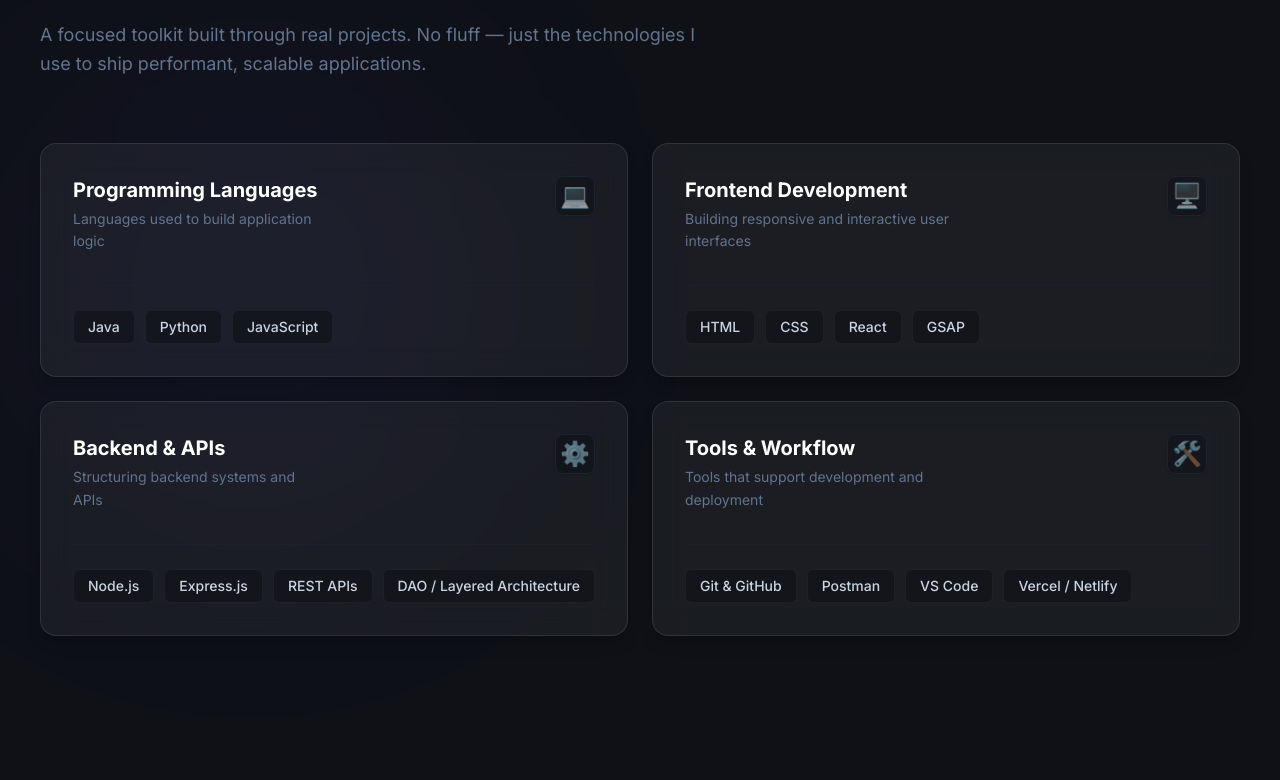
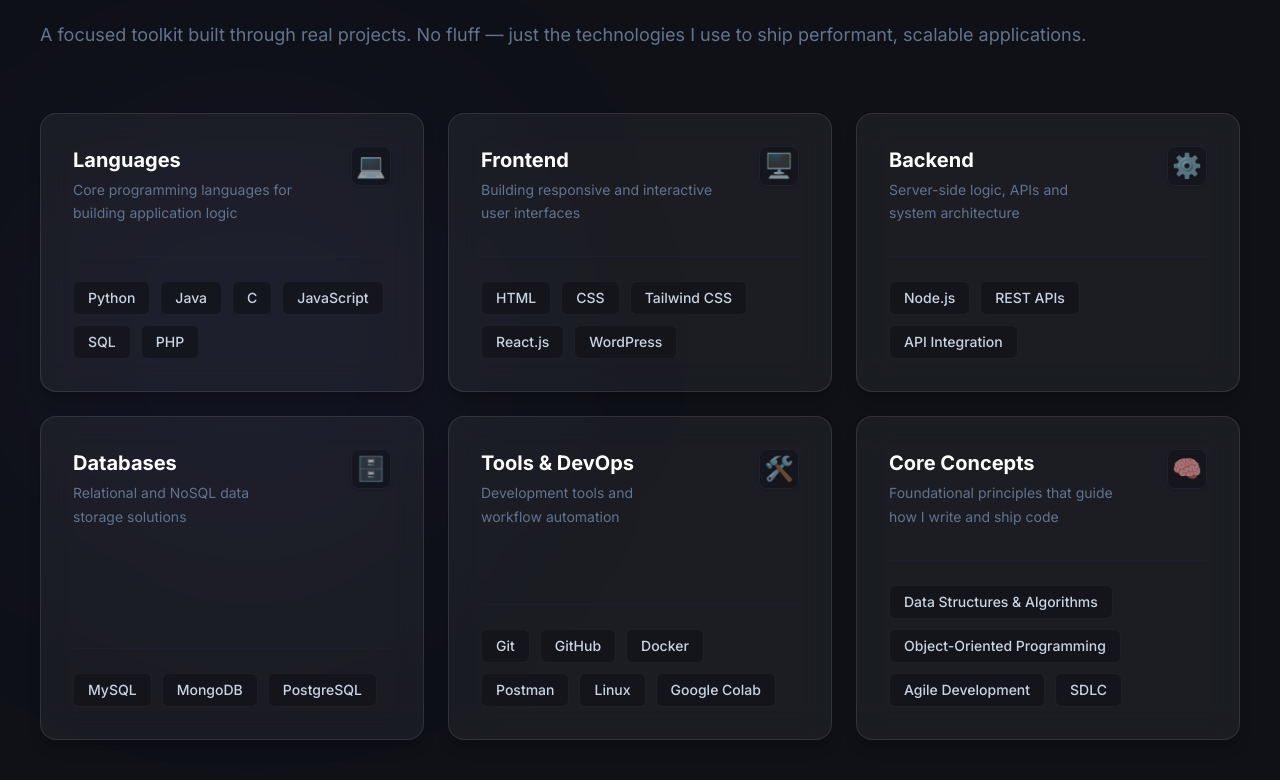
Before and after one commit to Hemant-Mhalsekar/Hemant-Portfolio, a React (Vite) app: page / in a window 1280 px wide. Shown: the part 1800-2580 px from the top of the page. Built offline with nearby package versions, Linux system fonts and the light colour scheme.

Commit message:
made major changes

```diff
--- a/package.json
+++ b/package.json
@@ -10,6 +10,7 @@
     "preview": "vite preview"
   },
   "dependencies": {
+    "@emailjs/browser": "^4.4.1",
     "gsap": "^3.14.2",
     "lenis": "^1.3.18",
     "react": "^19.2.0",
--- a/src/data/skills.js
+++ b/src/data/skills.js
@@ -1,49 +1,78 @@
+// Simple Icons slugs: https://simpleicons.org
 export const skills = [
   {
     id: 1,
-    category: "Programming Languages",
-    description: "Languages used to build application logic",
+    category: "Languages",
+    description: "Core programming languages for building application logic",
     icon: "💻",
     items: [
-      "Java",
-      "Python",
-      "JavaScript",
+      { label: "Python",     icon: "python" },
+      { label: "Java",       icon: "openjdk" },
+      { label: "C",          icon: "c" },
+      { label: "JavaScript", icon: "javascript" },
+      { label: "SQL",        icon: null },
+      { label: "PHP",        icon: "php" },
     ],
   },
   {
     id: 2,
-    category: "Frontend Development",
+    category: "Frontend",
     description: "Building responsive and interactive user interfaces",
     icon: "🖥️",
     items: [
-      "HTML",
-      "CSS",
-      "React",
-      "GSAP",
+      { label: "HTML",         icon: "html5" },
+      { label: "CSS",          icon: "css3" },
+      { label: "Tailwind CSS", icon: "tailwindcss" },
+      { label: "React.js",     icon: "react" },
+      { label: "WordPress",    icon: "wordpress" },
     ],
   },
   {
     id: 3,
-    category: "Backend & APIs",
-    description: "Structuring backend systems and APIs",
+    category: "Backend",
+    description: "Server-side logic, APIs and system architecture",
     icon: "⚙️",
     items: [
-      "Node.js",
-      "Express.js",
-      "REST APIs",
-      "DAO / Layered Architecture",
+      { label: "Node.js",         icon: "nodedotjs" },
+      { label: "REST APIs",       icon: null },
+      { label: "API Integration", icon: null },
     ],
   },
   {
     id: 4,
-    category: "Tools & Workflow",
-    description: "Tools that support development and deployment",
+    category: "Databases",
+    description: "Relational and NoSQL data storage solutions",
+    icon: "🗄️",
+    items: [
+      { label: "MySQL",      icon: "mysql" },
+      { label: "MongoDB",    icon: "mongodb" },
+      { label: "PostgreSQL", icon: "postgresql" },
+    ],
+  },
+  {
+    id: 5,
+    category: "Tools & DevOps",
+    description: "Development tools and workflow automation",
     icon: "🛠️",
     items: [
-      "Git & GitHub",
-      "Postman",
-      "VS Code",
-      "Vercel / Netlify",
+      { label: "Git",          icon: "git" },
+      { label: "GitHub",       icon: "github" },
+      { label: "Docker",       icon: "docker" },
+      { label: "Postman",      icon: "postman" },
+      { label: "Linux",        icon: "linux" },
+      { label: "Google Colab", icon: "googlecolab" },
+    ],
+  },
+  {
+    id: 6,
+    category: "Core Concepts",
+    description: "Foundational principles that guide how I write and ship code",
+    icon: "🧠",
+    items: [
+      { label: "Data Structures & Algorithms", icon: null },
+      { label: "Object-Oriented Programming",  icon: null },
+      { label: "Agile Development",            icon: null },
+      { label: "SDLC",                         icon: null },
     ],
   },
 ];
--- a/src/index.css
+++ b/src/index.css
@@ -23,6 +23,23 @@
     color: #f1f5f9;
     -webkit-font-smoothing: antialiased;
     -moz-osx-font-smoothing: grayscale;
+    /* Prevent awkward single-word lines */
+    overflow-wrap: break-word;
+    word-break: normal;
+  }
+
+  /* Headings: balance avoids widowed short words at line end */
+  h1, h2, h3, h4, h5, h6 {
+    text-wrap: balance;
+    overflow-wrap: break-word;
+    line-height: 1.2;
+  }
+
+  /* Paragraphs: 'pretty' mode prevents 1-2 word orphan lines */
+  p, li {
+    text-wrap: pretty;
+    overflow-wrap: break-word;
+    line-height: 1.7;
   }
 
   * {
@@ -52,12 +69,25 @@
   }
 
   .section-padding {
-    padding: 6rem 1.5rem;
+    padding: 3rem 1.25rem;
+  }
+
+  @media (min-width: 640px) {
+    .section-padding {
+      padding: 4.5rem 1.5rem;
+    }
+  }
+
+  @media (min-width: 1024px) {
+    .section-padding {
+      padding: 6rem 1.5rem;
+    }
   }
 
   .container-max {
     max-width: 1200px;
     margin: 0 auto;
+    width: 100%;
   }
 
   .card-hover {
--- a/src/sections/Skills.jsx
+++ b/src/sections/Skills.jsx
@@ -1,6 +1,55 @@
 import React from 'react';
 import { useScrollReveal, useSectionHeading, use3DTilt } from '../hooks/useGsapReveal';
 import { skills } from '../data/skills';
+
+// Tooltip with Simple Icons logo that pops up above each pill
+const SkillTooltip = ({ item }) => {
+  const iconUrl = item.icon
+    ? `https://cdn.simpleicons.org/${item.icon}/ffffff`
+    : null;
+
+  return (
+    <div className="relative group/pill inline-block">
+      {/* The pill itself */}
+      <span
+        className="px-3.5 py-1.5 rounded-md text-sm font-medium text-slate-300 bg-[#0f1117]/60 border border-white/5 cursor-default
+                   group-hover/pill:bg-indigo-500/10 group-hover/pill:border-indigo-500/30 group-hover/pill:text-indigo-300
+                   transition-all duration-200 inline-block select-none"
+      >
+        {item.label}
+      </span>
+
+      {/* Floating tooltip card */}
+      <div
+        className="absolute bottom-full left-1/2 -translate-x-1/2 mb-2.5
+                   pointer-events-none opacity-0 scale-90 translate-y-1
+                   group-hover/pill:opacity-100 group-hover/pill:scale-100 group-hover/pill:translate-y-0
+                   transition-all duration-200 ease-out z-50"
+      >
+        <div className="flex flex-col items-center gap-1.5 px-3 py-2.5 rounded-xl
+                        bg-[#1a2133] border border-indigo-500/25 shadow-xl shadow-black/50
+                        min-w-[70px] whitespace-nowrap">
+          {iconUrl && (
+            <img
+              src={iconUrl}
+              alt={item.label}
+              width={22}
+              height={22}
+              className="opacity-90"
+              onError={(e) => { e.target.style.display = 'none'; }}
+            />
+          )}
+          <span className="text-[11px] font-semibold text-slate-300 leading-none">{item.label}</span>
+        </div>
+        {/* Arrow */}
+        <div className="absolute top-full left-1/2 -translate-x-1/2 w-0 h-0
+                        border-l-[6px] border-l-transparent
+                        border-r-[6px] border-r-transparent
+                        border-t-[6px] border-t-[#1a2133]" />
+      </div>
+    </div>
+  );
+};
 
 const SkillCard = ({ title, description, items, icon }) => {
   const { wrapperRef, tiltRef } = use3DTilt(4, -8);
@@ -11,29 +60,43 @@
       {/* tiltRef: GSAP drives rotateX/Y + lift — CSS hover only for non-transform properties */}
       <div
         ref={tiltRef}
-        className="card-item relative bg-white/5 backdrop-blur-lg border border-white/10 shadow-lg shadow-black/20 rounded-2xl p-6 md:p-8 flex flex-col h-full transition-colors transition-shadow duration-[250ms] hover:bg-white/10 hover:border-indigo-500/50 hover:shadow-xl hover:shadow-black/40 group overflow-hidden"
+        className="card-item relative bg-white/5 backdrop-blur-lg border border-white/10 shadow-lg shadow-black/20 rounded-2xl p-6 md:p-8 flex flex-col h-full transition-colors transition-shadow duration-[250ms] hover:bg-white/10 hover:border-indigo-500/50 hover:shadow-xl hover:shadow-black/40 group overflow-visible"
       >
         {/* Subtle hover gradient glow inside card */}
-        <div className="absolute inset-0 bg-gradient-to-br from-indigo-500/5 to-transparent opacity-0 group-hover:opacity-100 transition-opacity duration-300 pointer-events-none" />
+        <div className="absolute inset-0 bg-gradient-to-br from-indigo-500/5 to-transparent opacity-0 group-hover:opacity-100 transition-opacity duration-300 pointer-events-none rounded-2xl" />
 
         {/* Header */}
         <div className="flex items-start justify-between mb-2 relative z-10">
           <div>
             <h3 className="text-xl font-bold text-white group-hover:text-indigo-400 transition-colors duration-300">{title}</h3>
-            <p className="text-slate-500 text-sm mt-1 mb-6 leading-relaxed max-w-[90%]">{description}</p>
+            <p className="text-slate-500 text-sm mt-1 mb-6 leading-[1.65] pr-2">{description}</p>
           </div>
-          <span className="text-2xl opacity-60 group-hover:opacity-100 transition-opacity ml-4 flex-shrink-0 bg-[#0f1117]/80 w-10 h-10 flex items-center justify-center rounded-lg border border-[#1e2638] group-hover:border-indigo-500/30 shadow-sm">{icon}</span>
+          {/* Category icon with popup tooltip */}
+          <div className="relative group/icon flex-shrink-0 ml-4">
+            <span className="text-2xl opacity-60 group-hover:opacity-100 group-hover/icon:scale-110 transition-all duration-200 bg-[#0f1117]/80 w-10 h-10 flex items-center justify-center rounded-lg border border-[#1e2638] group-hover:border-indigo-500/30 group-hover/icon:border-indigo-500/50 group-hover/icon:bg-indigo-500/10 shadow-sm cursor-default">
+              {icon}
+            </span>
+            {/* Tooltip */}
+            <div className="absolute bottom-full right-0 mb-2.5 pointer-events-none
+                            opacity-0 scale-90 translate-y-1
+                            group-hover/icon:opacity-100 group-hover/icon:scale-100 group-hover/icon:translate-y-0
+                            transition-all duration-200 ease-out z-50">
+              <div className="px-3 py-2 rounded-xl bg-[#1a2133] border border-indigo-500/25 shadow-xl shadow-black/50 whitespace-nowrap">
+                <span className="text-[11px] font-semibold text-slate-300 leading-none">{title}</span>
+              </div>
+              {/* Arrow pointing right-aligned */}
+              <div className="absolute top-full right-3 w-0 h-0
+                              border-l-[6px] border-l-transparent
+                              border-r-[6px] border-r-transparent
+                              border-t-[6px] border-t-[#1a2133]" />
+            </div>
+          </div>
         </div>
 
-        {/* Skills List */}
+        {/* Skills List with icon tooltips */}
         <div className="flex flex-wrap gap-2.5 mt-auto border-t border-[#1e2638]/40 pt-6 relative z-10">
           {items.map((item) => (
-            <span
-              key={item}
-              className="px-3.5 py-1.5 rounded-md text-sm font-medium text-slate-300 bg-[#0f1117]/60 border border-white/5 group-hover:bg-[#0f1117]/80 group-hover:border-indigo-500/20 group-hover:text-indigo-300 transition-colors duration-200 cursor-default"
-            >
-              {item}
-            </span>
+            <SkillTooltip key={item.label} item={item} />
           ))}
         </div>
       </div>
@@ -52,7 +115,7 @@
 
       <div className="container-max relative z-10">
         {/* Heading */}
-        <div ref={headingRef} className="mb-14 max-w-2xl">
+        <div ref={headingRef} className="mb-14 max-w-1xl">
           <span className="text-indigo-400 text-sm font-semibold uppercase tracking-widest">Expertise</span>
           <h2 className="text-4xl md:text-5xl font-bold text-white mt-2 mb-4 tracking-tight">Technical Skills.</h2>
           <p className="text-slate-500 text-lg leading-relaxed pb-2">
@@ -60,8 +123,8 @@
           </p>
         </div>
 
-        {/* Cards grid */}
-        <div ref={containerRef} className="grid md:grid-cols-2 gap-6 pb-4">
+        {/* Cards grid — 1 col mobile, 2 col tablet, 3 col desktop */}
+        <div ref={containerRef} className="grid md:grid-cols-2 lg:grid-cols-3 gap-6 pb-4">
           {skills.map((skill) => (
             <SkillCard
               key={skill.id}
```
Also changed, not shown: src/components/projects/ProjectModal.jsx (+41 -21 lines), src/sections/About.jsx (+6 -6 lines), src/sections/Contact.jsx (+44 -9 lines), src/sections/Hero.jsx (+8 -8 lines), 2 other files (tests, documents, lock files or other folders).
